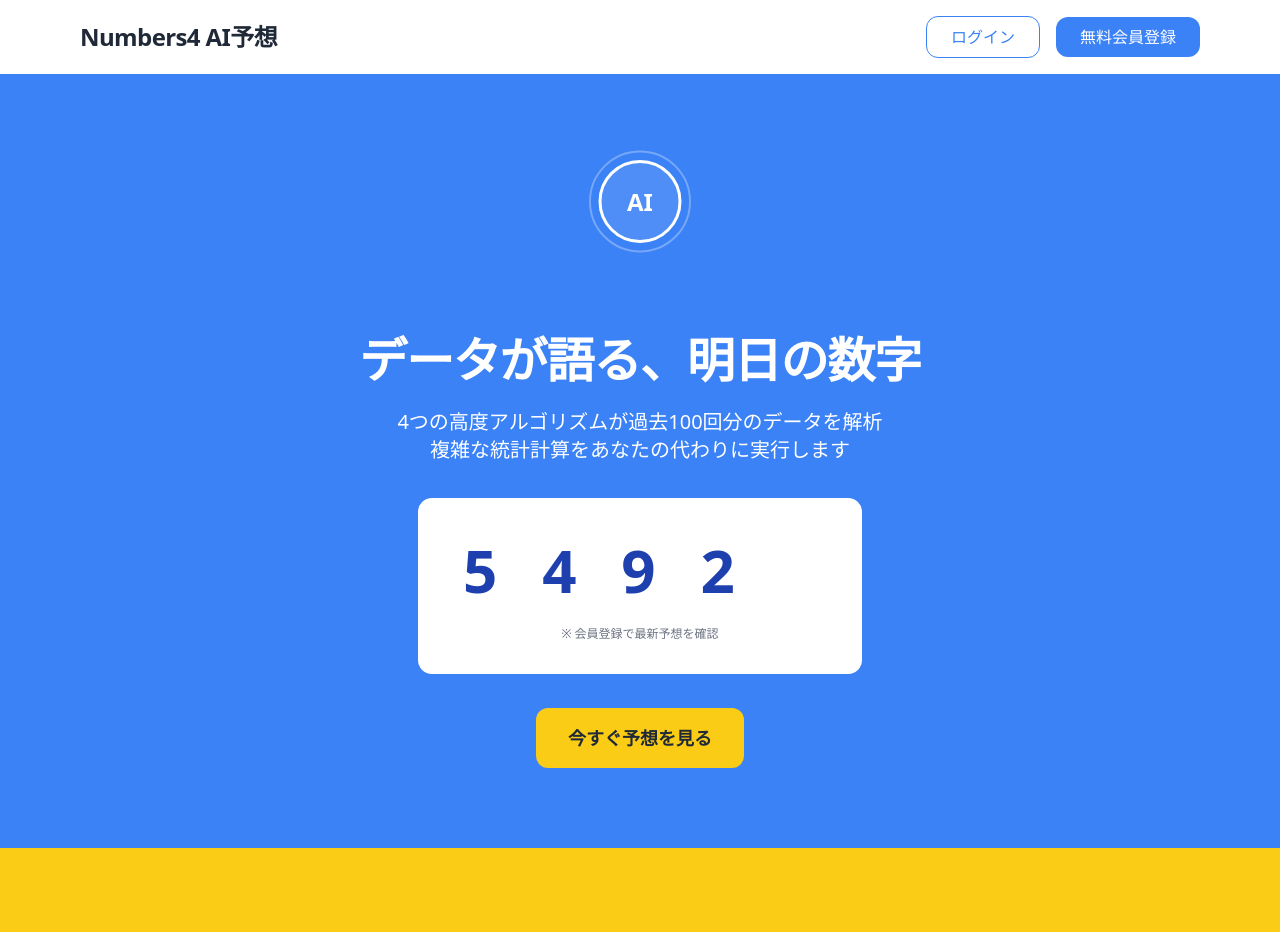
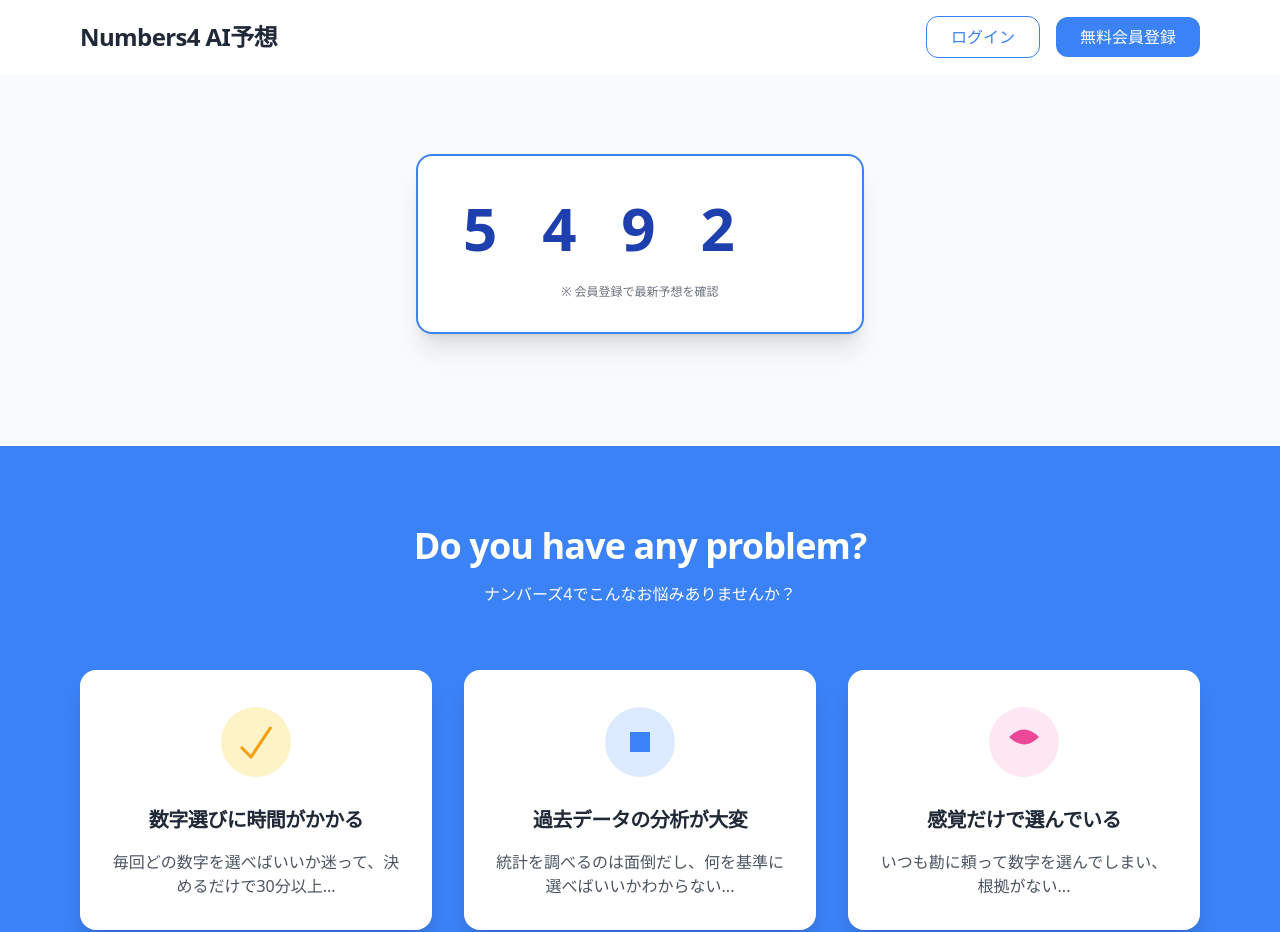
Before and after one commit to J-nakawatari/l4l6, a Next.js app in the folder frontend/: page / in a window 1280 px wide. Shown: the top 932 px of the page. Built offline with nearby package versions, Linux system fonts and the light colour scheme.

Commit message:
Remove hero section, move CTA to problem section with blue background

```diff
--- a/frontend/src/app/page.tsx
+++ b/frontend/src/app/page.tsx
@@ -70,29 +70,11 @@ export default function HomePage() {
         </div>
       </header>
 
-      {/* メインビジュアル */}
-      <section className="bg-blue-500 text-white py-20">
+      {/* AI数字演出セクション */}
+      <section className="bg-gray-50 py-20">
         <div className="max-w-6xl mx-auto px-4 text-center">
-          <div className="mb-8">
-            <div className="inline-block animate-bounce">
-              <svg width="120" height="120" viewBox="0 0 120 120" className="mx-auto mb-6">
-                <circle cx="60" cy="60" r="50" fill="none" stroke="rgba(255,255,255,0.3)" strokeWidth="2"/>
-                <circle cx="60" cy="60" r="40" fill="rgba(255,255,255,0.1)" stroke="white" strokeWidth="3"/>
-                <text x="60" y="70" textAnchor="middle" className="fill-white text-2xl font-bold">AI</text>
-              </svg>
-            </div>
-          </div>
-
-          <h2 className="text-5xl font-bold mb-6">
-            データが語る、明日の数字
-          </h2>
-          <p className="text-xl mb-8 max-w-3xl mx-auto">
-            4つの高度アルゴリズムが過去100回分のデータを解析<br/>
-            複雑な統計計算をあなたの代わりに実行します
-          </p>
-
           {/* AI数字演出（繰り返し） */}
-          <div className="bg-white text-gray-800 rounded-2xl p-8 mb-8 max-w-md mx-auto border-2 border-blue-500">
+          <div className="bg-white text-gray-800 rounded-2xl p-8 mb-8 max-w-md mx-auto border-2 border-blue-500 shadow-xl">
             <AnimatedNumbers
               finalNumbers={['7', '4', '9', '2']}
               duration={2500}
@@ -101,25 +83,18 @@ export default function HomePage() {
 
             <p className="text-xs mt-4 text-gray-500">※ 会員登録で最新予想を確認</p>
           </div>
-
-          <button
-            onClick={() => router.push('/register')}
-            className="bg-yellow-400 text-gray-800 px-8 py-4 rounded-lg text-lg font-bold hover:bg-yellow-500 transition"
-          >
-            今すぐ予想を見る
-          </button>
         </div>
       </section>
 
-      {/* 問題提起セクション */}
-      <section className="bg-yellow-400 py-20">
+      {/* 問題提起セクション（青背景 + CVボタン） */}
+      <section className="bg-blue-500 py-20">
         <div className="max-w-6xl mx-auto px-4">
           <h2 className="text-4xl font-bold text-center text-white mb-4">
             Do you have any problem?
           </h2>
           <p className="text-center text-white mb-16">ナンバーズ4でこんなお悩みありませんか？</p>
 
-          <div className="grid md:grid-cols-3 gap-8 text-center">
+          <div className="grid md:grid-cols-3 gap-8 text-center mb-12">
             <div className="bg-white rounded-2xl p-8 shadow-xl">
               <div className="mb-6">
                 <svg width="80" height="80" className="mx-auto" viewBox="0 0 80 80">
@@ -152,6 +127,16 @@ export default function HomePage() {
               <h3 className="text-xl font-bold mb-4 text-gray-800">感覚だけで選んでいる</h3>
               <p className="text-gray-600">いつも勘に頼って数字を選んでしまい、根拠がない...</p>
             </div>
+          </div>
+
+          {/* CVボタン */}
+          <div className="text-center">
+            <button
+              onClick={() => router.push('/register')}
+              className="bg-yellow-400 text-gray-800 px-8 py-4 rounded-lg text-lg font-bold hover:bg-yellow-500 transition"
+            >
+              今すぐ予想を見る
+            </button>
           </div>
         </div>
       </section>
```
